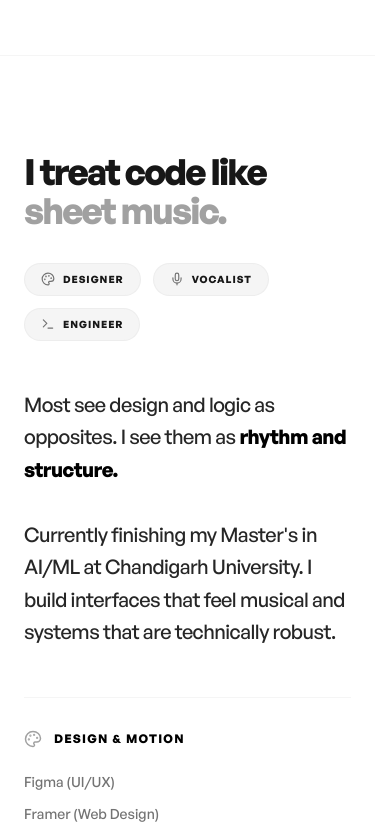
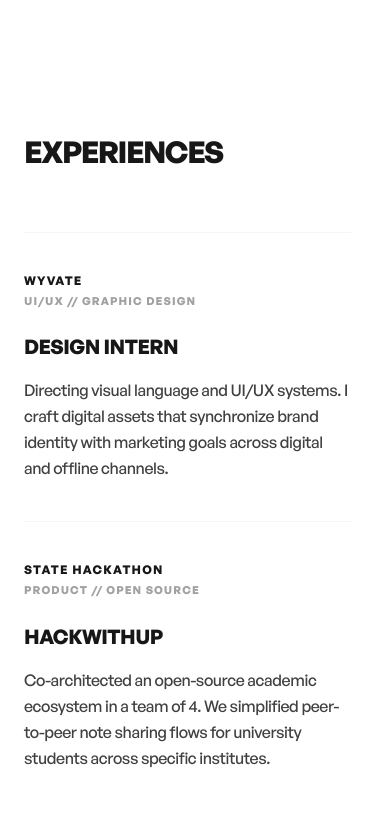
Before and after one commit to snaval29/Less-visuals-minimal-portfolio, a Next.js app: page / in a window 390 px wide. Shown: the part 4540-5378 px from the top of the page. Built offline with nearby package versions, Linux system fonts and the light colour scheme.

Commit message:
Experience section Added

```diff
--- a/app/page.tsx
+++ b/app/page.tsx
@@ -2,6 +2,7 @@ import { MinimalHero } from "@/components/sections/MinimalHero";
 import { MinimalWork } from "@/components/sections/MinimalWork";
 import { MinimalPlayground } from "@/components/sections/MinimalPlayground";
 import { MinimalAbout } from "@/components/sections/MinimalAbout";
+import { MinimalExperience } from "@/components/sections/MinimalExperience";
 import { MinimalContact } from "@/components/sections/MinimalContact";
 
 export default function MinimalPage() {
@@ -12,6 +13,7 @@ export default function MinimalPage() {
       <MinimalHero />
       <MinimalWork />
       <MinimalPlayground />
+      <MinimalExperience/>
       <MinimalAbout />
       <MinimalContact />
     </main>
--- /dev/null
+++ b/components/sections/MinimalExperience.tsx
@@ -0,0 +1,83 @@
+"use client";
+import { motion } from "framer-motion";
+
+const experiences = [
+  {
+    role: "DESIGN INTERN",
+    at: "WYVATE",
+    focus: "UI/UX // Graphic DESIGN",
+    detail:
+      "Directing visual language and UI/UX systems. I craft digital assets that synchronize brand identity with marketing goals across digital and offline channels.",
+  },
+  {
+    role: "HACKWITHUP",
+    at: "STATE HACKATHON",
+    focus: "PRODUCT // OPEN SOURCE ",
+    detail:
+      "Co-architected an open-source academic ecosystem in a team of 4. We simplified peer-to-peer note sharing flows for university students across specific institutes.",
+  },
+];
+
+export const MinimalExperience = () => {
+  return (
+    <section
+      id="experience"
+      className="w-full py-20 sm:py-24 md:py-40 bg-white dark:bg-neutral-950 text-neutral-900 dark:text-white font-sans transition-colors duration-500 overflow-hidden"
+    >
+      <div className="max-w-7xl mx-auto px-6 sm:px-8 md:px-16">
+
+        {/* SECTION HEADER */}
+        <div className="relative mb-16 sm:mb-24 md:mb-32">
+          <motion.h2
+            initial={{ opacity: 0, y: 16 }}
+            whileInView={{ opacity: 1, y: 0 }}
+            viewport={{ once: true }}
+            className="text-3xl sm:text-4xl md:text-6xl font-bold tracking-tighter uppercase leading-[1.1]"
+          >
+            Experiences
+          </motion.h2>
+        </div>
+
+        {/* EXPERIENCE LIST */}
+        <div className="flex flex-col relative">
+
+          {/* vertical divider — desktop only */}
+          <div className="hidden md:block absolute left-[33.3%] top-0 bottom-0 w-[1px] bg-neutral-100 dark:bg-neutral-900" />
+
+          {experiences.map((exp, index) => (
+            <motion.div
+              key={index}
+              initial={{ opacity: 0, y: 20 }}
+              whileInView={{ opacity: 1, y: 0 }}
+              viewport={{ once: true }}
+              transition={{ duration: 0.6, delay: index * 0.1 }}
+              className="grid grid-cols-1 md:grid-cols-12 gap-6 md:gap-0 py-10 sm:py-12 md:py-20 border-t border-neutral-100 dark:border-neutral-900 first:border-none"
+            >
+              {/* LEFT: META */}
+              <div className="md:col-span-4 md:pr-16 flex flex-col gap-1 text-left md:text-right">
+                <p className="text-xs sm:text-sm font-bold tracking-widest uppercase">
+                  {exp.at}
+                </p>
+                <p className="text-[11px] sm:text-xs font-bold tracking-widest uppercase text-neutral-400 dark:text-neutral-600">
+                  {exp.focus}
+                </p>
+              </div>
+
+              {/* RIGHT: CONTENT */}
+              <div className="md:col-span-8 md:pl-16">
+                <h3 className="text-xl sm:text-2xl md:text-4xl font-bold tracking-tight uppercase mb-4">
+                  {exp.role}
+                </h3>
+
+                <p className="text-base sm:text-lg md:text-2xl leading-relaxed tracking-tight text-neutral-700 dark:text-neutral-400 font-medium max-w-2xl">
+                  {exp.detail}
+                </p>
+              </div>
+            </motion.div>
+          ))}
+        </div>
+
+      </div>
+    </section>
+  );
+};
--- a/components/sections/MinimalNavbar.tsx
+++ b/components/sections/MinimalNavbar.tsx
@@ -8,6 +8,7 @@ import { ThemeToggle } from "./ThemeToggle";
 const navLinks = [
   { name: "Work", href: "#work" },
   { name: "About", href: "#about" },
+  { name: "Experience", href: "#experience" },
   { name: "Contact", href: "#contact" },
 ];
 
```
